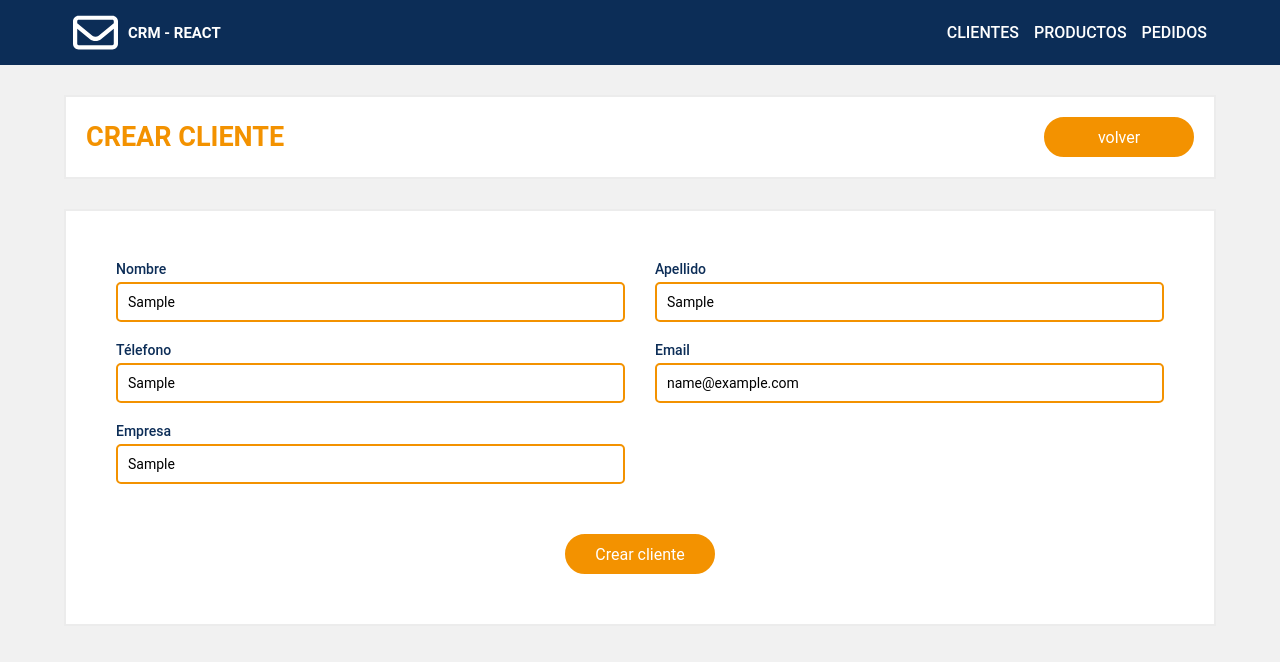
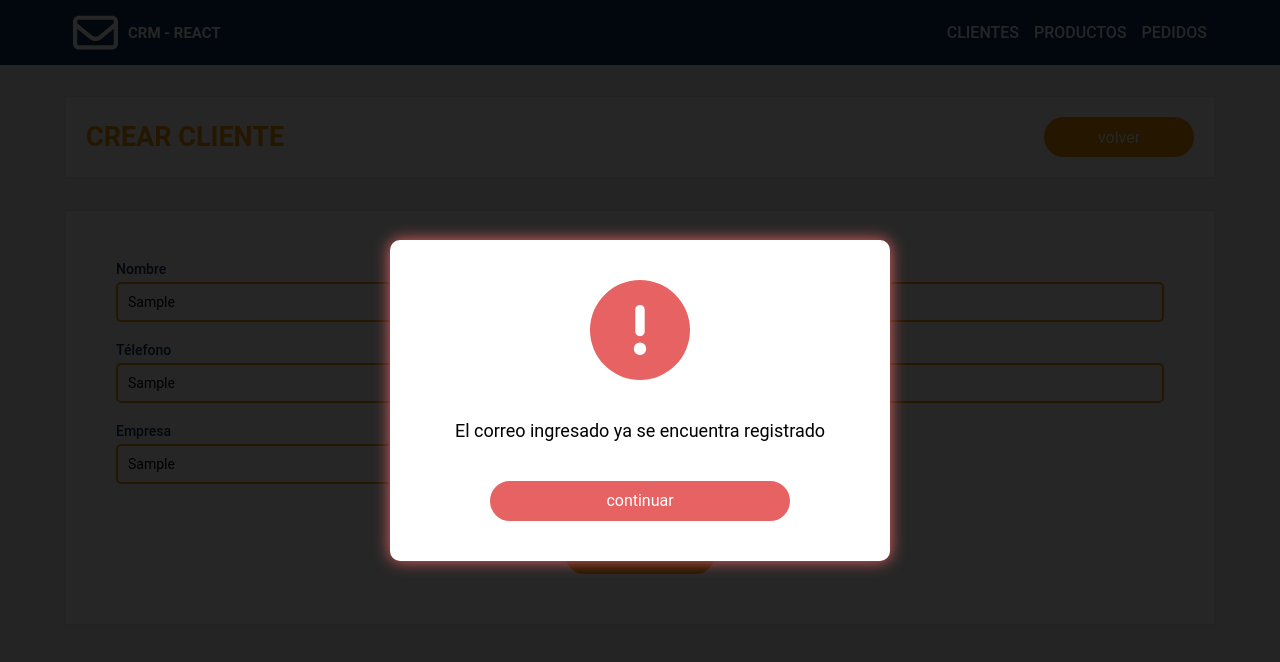
Before and after one commit to jhosuapp/crm-frontend-react, a React (Vite) app: page /clientes/crear in a window 1280 px wide. Both pictures are taken after typing "Sample", "Sample", "Sample", "name@example.com", "Sample" into the empty fields and a click on the button "Crear cliente". Shown: the top 662 px of the page. Built offline with nearby package versions, Linux system fonts and the light colour scheme; no server answers; a web font is replaced by a local one.

Commit message:
feat: create ui modal && catch errors endpoint clients

```diff
--- a/src/jsx/components/clients/ClientCreate.jsx
+++ b/src/jsx/components/clients/ClientCreate.jsx
@@ -1,25 +1,33 @@
 //Hooks
 import { useForm } from "react-hook-form"
+import { useState } from "react";
 //Components
 import { Container } from '../global/Container';
 import { Title } from '../global/Title';
+import { Modal } from "../global/Modal";
 import { baseAxios } from '../../config/Axios';
+//Icons
+import iconError from '../../../assets/svg/icon-error.svg';
+import iconSuccess from '../../../assets/svg/icon-success.svg';
 
 const ClientCreate = ()=>{
     const { register, handleSubmit, formState: { errors } } = useForm();
+    const [ error, setError ] = useState(false);
+    const [ modal, setModal ] = useState(false);
     //Request
     const request = async (body)=>{
         //Conex to endpoint
         await baseAxios.post('/clientes', body)
             .then(res =>{
                 const { data:{ code } } = res;
-                if(code == 11000){
-                    alert('El correo ya ha sido registrado');
-                }else{
-                    alert('El usuario ha sido creado de manera exitosa');
-                }
+                //Validate success register
+                code == 11000 ? setError(true) : setError(false);
+                //Enable modal
+                setModal(true);
             }).catch((err)=>{
-                console.log(err);
+                //Enable modal
+                setModal(true);
+                setError(true);
             });
     }
     //Request when all input are ok
@@ -31,7 +39,6 @@ const ClientCreate = ()=>{
                 <Title text_title={'Crear cliente'} cls={'reverse'} btn_text={'volver'} btn_link={'/'} />
             </Container>
             <Container cls={'container container--bg custom-fonts custom-input'}>
-
                 <form className='custom-form' onSubmit={ handleSubmit(onSubmit) } noValidate={true}>
                     <div className="block-input">
                         <label htmlFor="nombre">Nombre</label>
@@ -91,10 +98,15 @@ const ClientCreate = ()=>{
                     <div className="block-actions">
                         <button className="btn">Crear cliente</button>
                     </div>
-
                 </form>
-
             </Container>
+            {/* Modal */}
+            <Modal
+                cls={`${error ? 'modal--error' : 'modal--success'} ${modal && 'active'}`}
+                icon={error ? iconError : iconSuccess}
+                message={`${error ? 'El correo ingresado ya se encuentra registrado' : 'Registro exitoso'}`}
+                link={'/'}
+            />
         </>
     );
 }
--- /dev/null
+++ b/src/jsx/components/global/Modal.jsx
@@ -0,0 +1,18 @@
+import { Link } from 'react-router-dom';
+
+const Modal = ({ cls, icon, message, link })=>{
+    return(
+        <section className={`modal ${cls}`}>
+            <article className="modal__bg"></article>
+            <article className="modal__content">
+                <picture>
+                    <img src={icon} alt="icon" />
+                </picture>
+                <p>{ message }</p>
+                <Link to={ link } className="btn">continuar</Link>
+            </article>
+        </section>
+    )
+}
+
+export { Modal }
--- a/src/scss/base/_variables.scss
+++ b/src/scss/base/_variables.scss
@@ -7,6 +7,7 @@ $palette:(
     'tertiary': #0c2d57,
     'cuartary': #680CFF,
     'danger': #e76363,
+    'success': #49cc49,
     'bg': rgb(241, 241, 241)
 );
 //BREAKPOINTS
--- /dev/null
+++ b/src/scss/components/_Modal.scss
@@ -0,0 +1,76 @@
+@use '../base/functions' as fun;
+
+.modal{
+    position: fixed;
+    width: 100%;
+    height: 100vh;
+    left: 0;
+    top: 0;
+    z-index: 10;
+    display: flex;
+    align-items: center;
+    top: -110%;
+    opacity: 0;
+    transition: 1s ease top;
+    &.active{
+        opacity: 1;
+        top: 0;
+    }
+    &__bg{
+        background-color: rgb(0,0,0, .85);
+        position: absolute;
+        width: 100%;
+        height: 100%;
+        left: 0;
+        top: 0;
+    }
+    &__content{
+        background-color: fun.color('white');
+        width: 90%;
+        max-width: 500px;
+        padding: 40px 60px;
+        position: relative;
+        z-index: 1;
+        margin: auto;
+        border-radius: 10px;
+        box-shadow: 0 0 15px fun.color('secondary');
+        p{
+            font-size: 1.8rem;
+            text-align: center;
+            margin: 40px 0;
+        }
+        .btn{
+            max-width: 300px;
+            margin: auto;
+        }
+        picture{
+            width: 90%;
+            max-width: 100px;
+            display: flex;
+            justify-content: center;
+            margin: auto;
+            img{
+                width: 100%;
+
+            }
+        }
+    }
+    &--error{
+        .modal__content{
+            box-shadow: 0 0 15px fun.color('danger');
+            .btn{
+                background-color: fun.color('danger');
+                border-color: fun.color('danger');
+            }
+        }
+    }
+    &--success{
+        .modal__content{
+            box-shadow: 0 0 15px fun.color('success');
+            .btn{
+                background-color: fun.color('success');
+                border-color: fun.color('success');
+            }
+        }
+    }
+}
--- a/src/scss/components/_container.scss
+++ b/src/scss/components/_container.scss
@@ -5,6 +5,7 @@ main{
     padding-top: var.$height-header;
     background-color: fun.color('bg');
     min-height: 100vh;
+    padding-bottom: 60px;
 }
 
 .container{
--- a/src/scss/components/_index.scss
+++ b/src/scss/components/_index.scss
@@ -5,3 +5,4 @@
 @forward 'title';
 @forward 'form';
 @forward 'error';
+@forward 'modal';
```
Also changed, not shown: src/assets/svg/icon-error.svg (added), src/assets/svg/icon-success.svg (added), src/jsx/context/GlobalContext.jsx (added).
